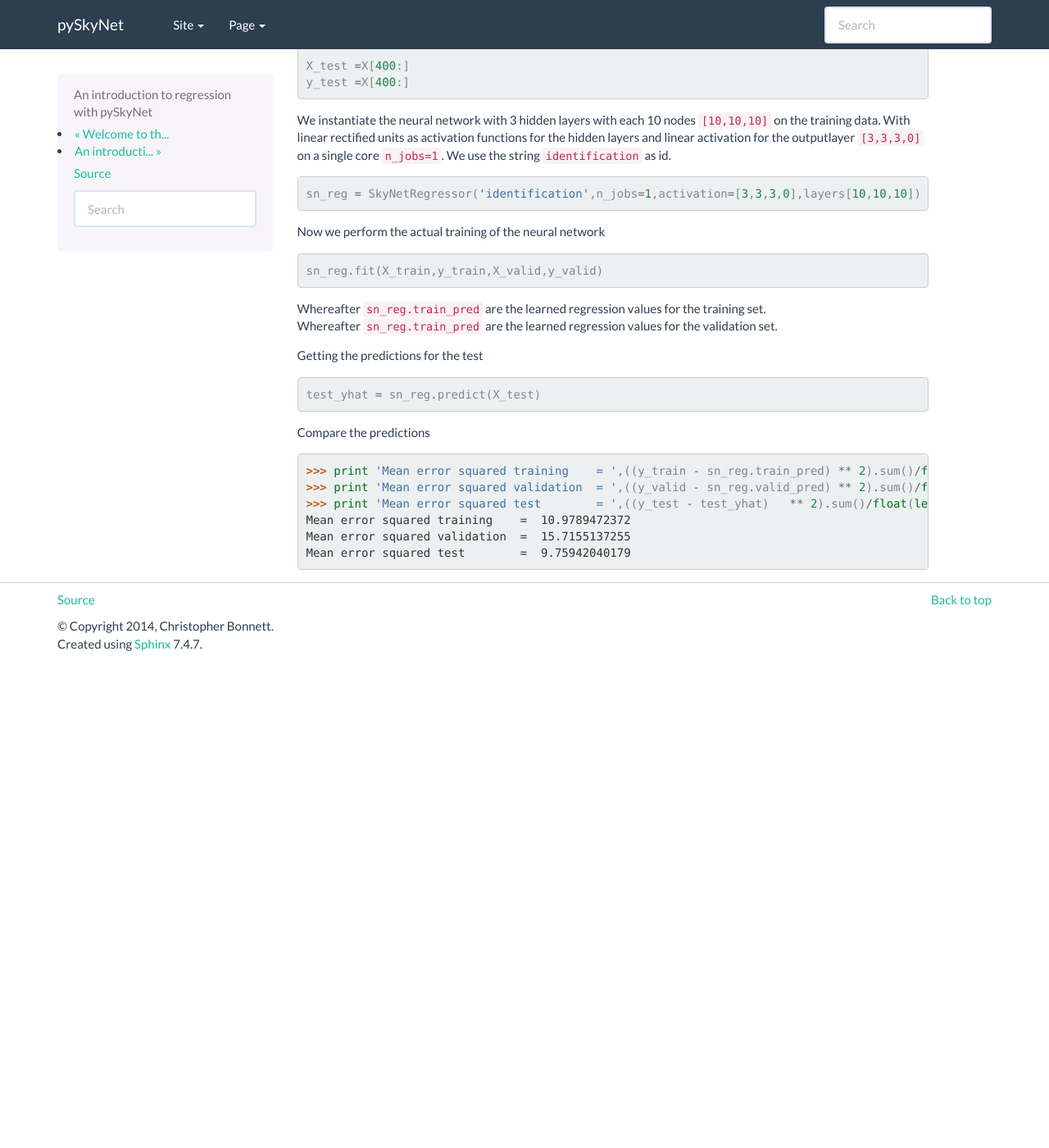
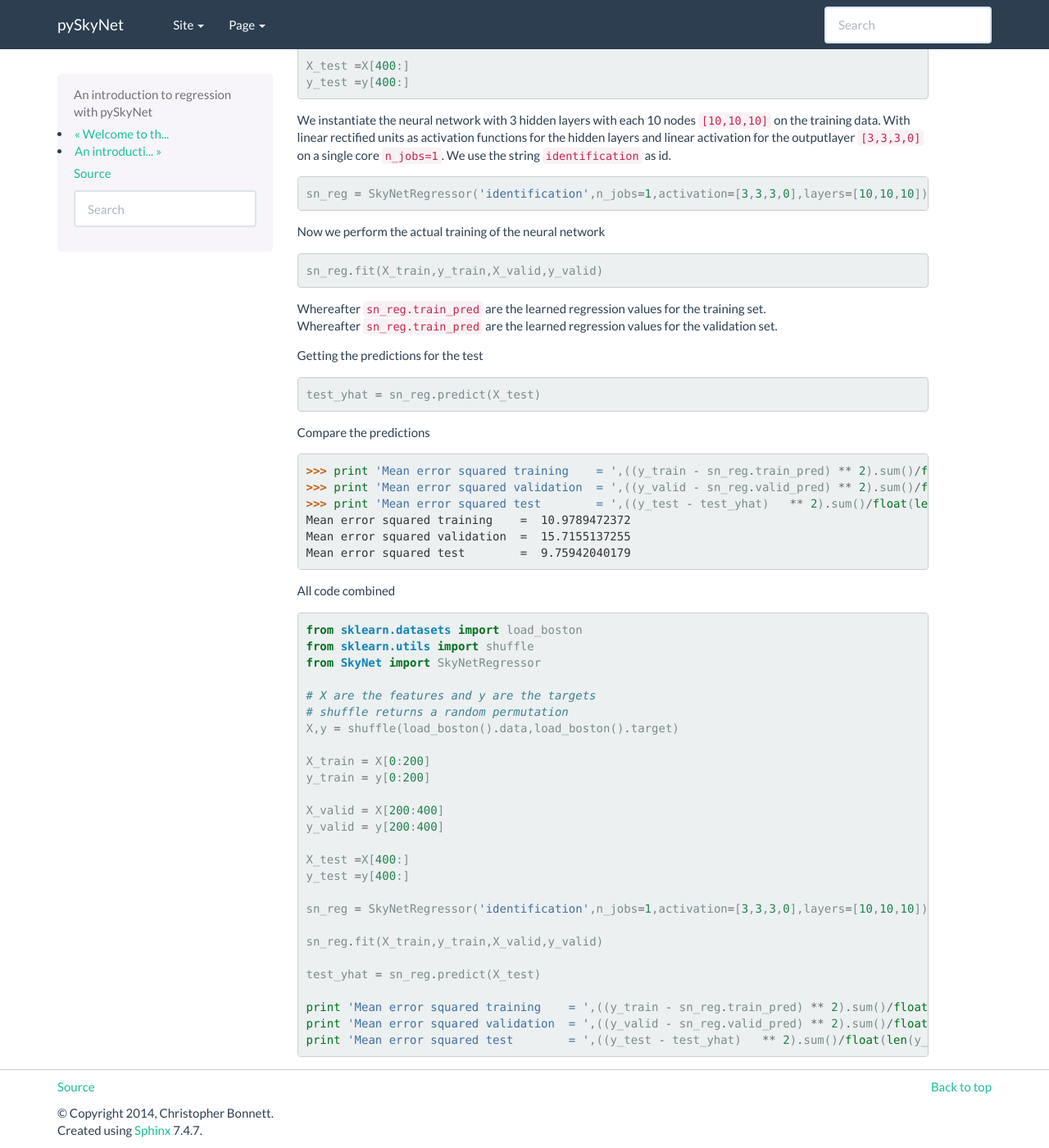
Before and after one commit to cbonnett/SkyNet_wrapper, a Sphinx documentation site: the page built from docs/Regression.rst, in a window 1280 px wide and 1400 px high, scrolled down 589 px. Shown: the whole window at 82% size. Built offline with Sphinx 7.4.7, drawn with Linux system fonts in a browser that asks for light colours; before the commit the page ends 1395 px from its top, so only the background shows below that.

```diff
--- a/docs/Regression.rst
+++ b/docs/Regression.rst
@@ -35,7 +35,7 @@
     y_valid = y[200:400]
 
     X_test =X[400:]
-    y_test =X[400:]
+    y_test =y[400:]
 
 We instantiate the neural network with 3 hidden layers with each 10 nodes ``[10,10,10]`` on the training data.
 With linear rectified units as activation functions for the hidden layers and linear activation for the
@@ -44,7 +44,7 @@
 
 .. code:: python
 
-    sn_reg = SkyNetRegressor('identification',n_jobs=1,activation=[3,3,3,0],layers[10,10,10])
+    sn_reg = SkyNetRegressor('identification',n_jobs=1,activation=[3,3,3,0],layers=[10,10,10])
 
 Now we perform the actual training of the neural network
 
@@ -71,3 +71,34 @@
    Mean error squared training    =  10.9789472372
    Mean error squared validation  =  15.7155137255
    Mean error squared test        =  9.75942040179
+
+All code combined
+
+.. code:: python
+
+   from sklearn.datasets import load_boston
+   from sklearn.utils import shuffle
+   from SkyNet import SkyNetRegressor
+
+   # X are the features and y are the targets
+   # shuffle returns a random permutation
+   X,y = shuffle(load_boston().data,load_boston().target)
+
+   X_train = X[0:200]
+   y_train = y[0:200]
+
+   X_valid = X[200:400]
+   y_valid = y[200:400]
+
+   X_test =X[400:]
+   y_test =y[400:]
+
+   sn_reg = SkyNetRegressor('identification',n_jobs=1,activation=[3,3,3,0],layers=[10,10,10])
+
+   sn_reg.fit(X_train,y_train,X_valid,y_valid)
+
+   test_yhat = sn_reg.predict(X_test)
+
+   print 'Mean error squared training    = ',((y_train - sn_reg.train_pred) ** 2).sum()/float(len(y_train))
+   print 'Mean error squared validation  = ',((y_valid - sn_reg.valid_pred) ** 2).sum()/float(len(y_valid))
+   print 'Mean error squared test        = ',((y_test - test_yhat)   ** 2).sum()/float(len(y_test))
```
Also changed, not shown: docs/Classification.rst (+26 -3 lines), 2 other files.
